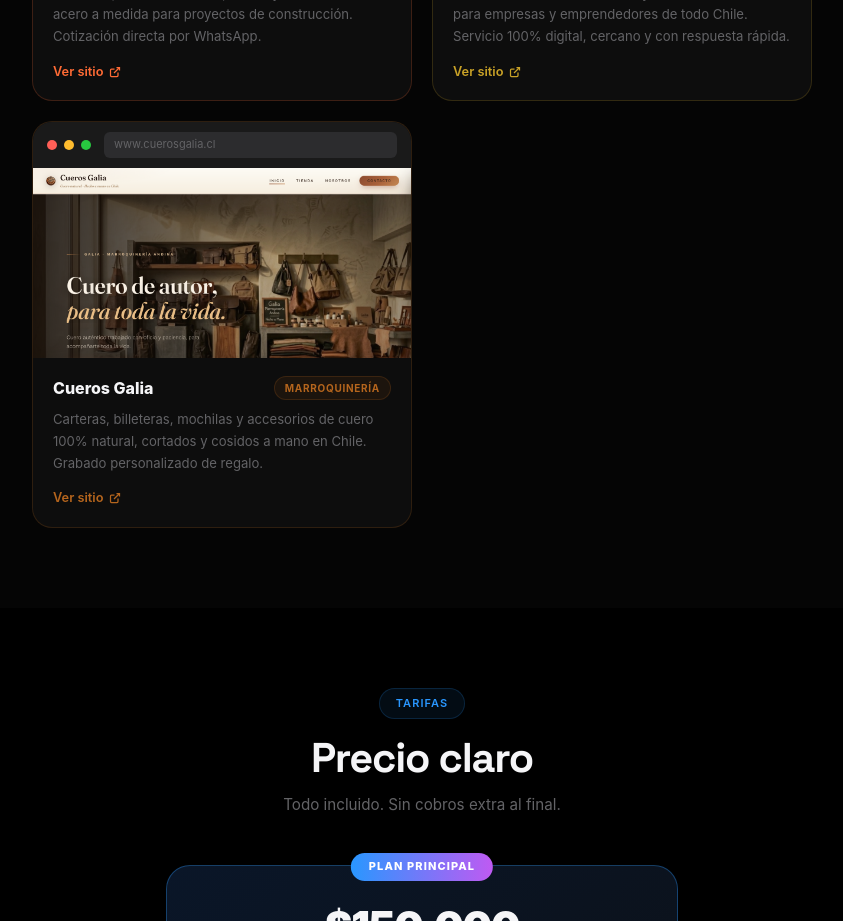
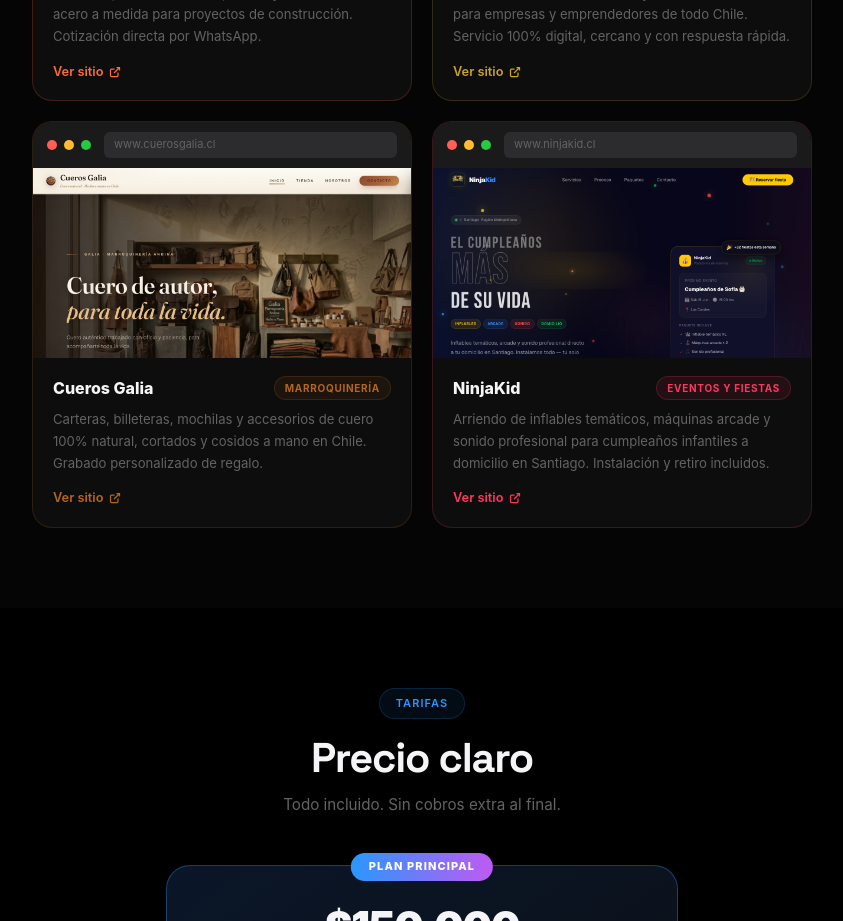
Before and after one commit to gersonfabianparra-jpg/FIXDAY, a Next.js app: page /paginas-web in a window 1280 px wide. Shown: the part 4620-5541 px from the top of the page, without its empty margins (218-1061 px from the left). Built offline with nearby package versions, Linux system fonts and the light colour scheme; no server answers.

Commit message:
Add NinjaKid to portfolio catalog

```diff
--- a/app/paginas-web/page.tsx
+++ b/app/paginas-web/page.tsx
@@ -117,6 +117,15 @@ const CLIENTES = [
     screenshot: '/screenshots/cuerosgalia.png',
     color: '#B5651D',
     border: 'rgba(181,101,29,.2)',
+  },
+  {
+    name: 'NinjaKid',
+    url: 'https://www.ninjakid.cl',
+    category: 'Eventos y fiestas',
+    desc: 'Arriendo de inflables temáticos, máquinas arcade y sonido profesional para cumpleaños infantiles a domicilio en Santiago. Instalación y retiro incluidos.',
+    screenshot: '/screenshots/ninjakid.png',
+    color: '#FF375F',
+    border: 'rgba(255,55,95,.2)',
   },
 ]
 
```
Also changed, not shown: public/screenshots/ninjakid.png (added).
